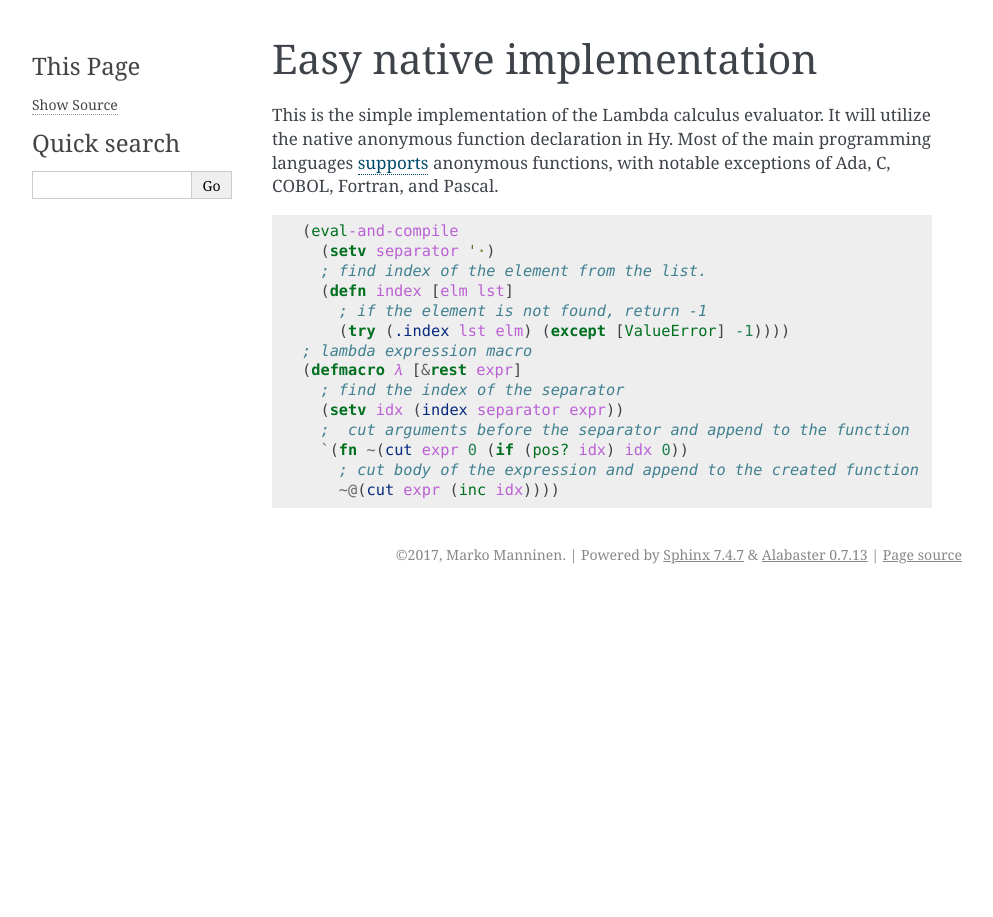
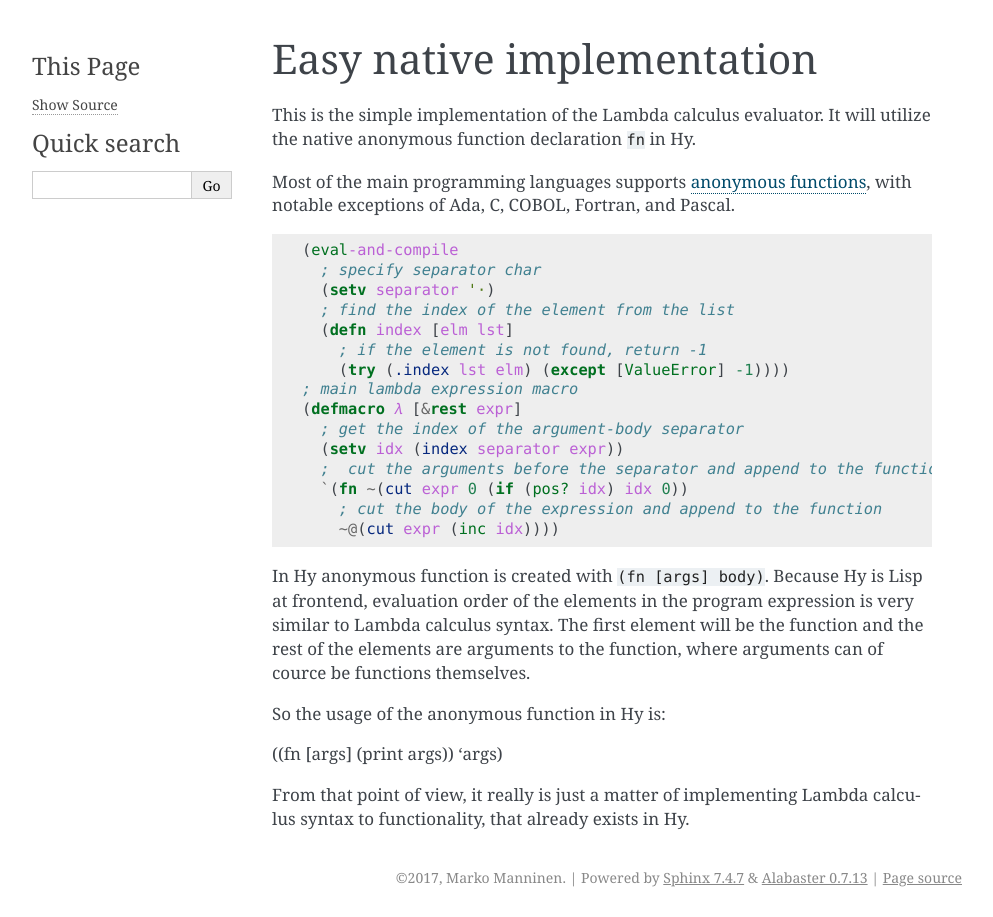
Before and after one commit to markomanninen/calchylus, a Sphinx documentation site: the page built from doc/native.rst, in a window 1280 px wide. Shown: the whole page, without its empty margins (148-1141 px from the left). Built offline with Sphinx 7.4.7, drawn with Linux system fonts in a browser that asks for light colours.

Commit message:
more studd to simple implementation

```diff
--- a/doc/native.rst
+++ b/doc/native.rst
@@ -3,24 +3,40 @@ Easy native implementation
 ==========================
 
 This is the simple implementation of the Lambda calculus evaluator. It will
-utilize the native anonymous function declaration in Hy. Most of the main
-programming languages
-`supports <https://en.wikipedia.org/wiki/Anonymous_function>`__ anonymous
-functions, with notable exceptions of Ada, C, COBOL, Fortran, and Pascal.
+utilize the native anonymous function declaration ``fn`` in Hy.
+
+Most of the main programming languages supports `anonymous functions`_, with
+notable exceptions of Ada, C, COBOL, Fortran, and Pascal.
 
 .. code-block:: hylang
 
   (eval-and-compile
+    ; specify separator char
     (setv separator '·)
-    ; find index of the element from the list.
+    ; find the index of the element from the list
     (defn index [elm lst]
       ; if the element is not found, return -1
       (try (.index lst elm) (except [ValueError] -1))))
-  ; lambda expression macro
+  ; main lambda expression macro
   (defmacro 𝜆 [&rest expr]
-    ; find the index of the separator
+    ; get the index of the argument-body separator
     (setv idx (index separator expr))
-    ;  cut arguments before the separator and append to the function
+    ;  cut the arguments before the separator and append to the function
     `(fn ~(cut expr 0 (if (pos? idx) idx 0))
-      ; cut body of the expression and append to the created function
+      ; cut the body of the expression and append to the function
       ~@(cut expr (inc idx))))
+
+In Hy anonymous function is created with ``(fn [args] body)``. Because Hy is
+Lisp at frontend, evaluation order of the elements in the program expression is
+very similar to Lambda calculus syntax. The first element will be the function
+and the rest of the elements are arguments to the function, where arguments can
+of cource be functions themselves.
+
+So the usage of the anonymous function in Hy is:
+
+((fn [args] (print args)) 'args)
+
+From that point of view, it really is just a matter of implementing Lambda
+calculus syntax to functionality, that already exists in Hy.
+
+.. _anonymous functions: https://en.wikipedia.org/wiki/Anonymous_function
```
